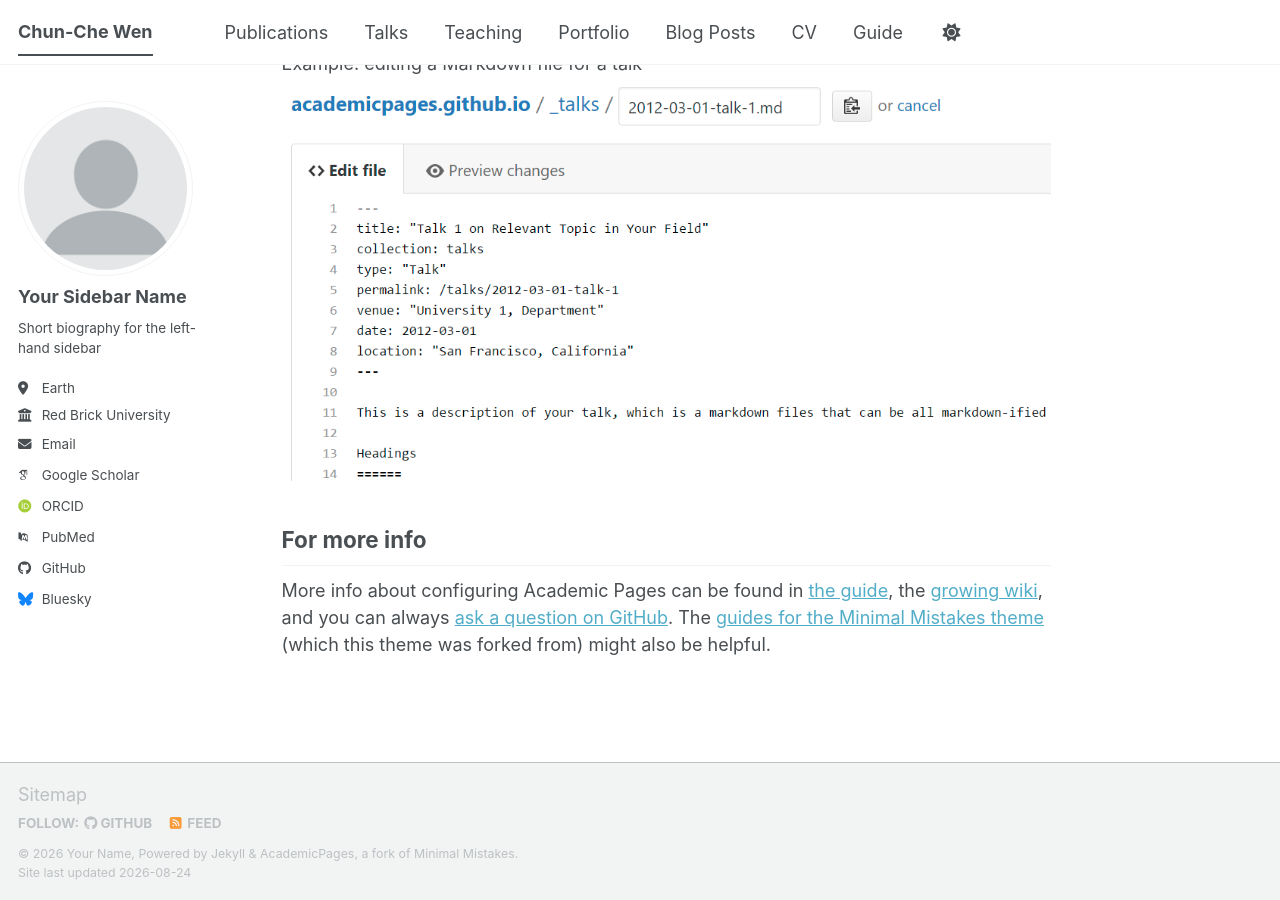
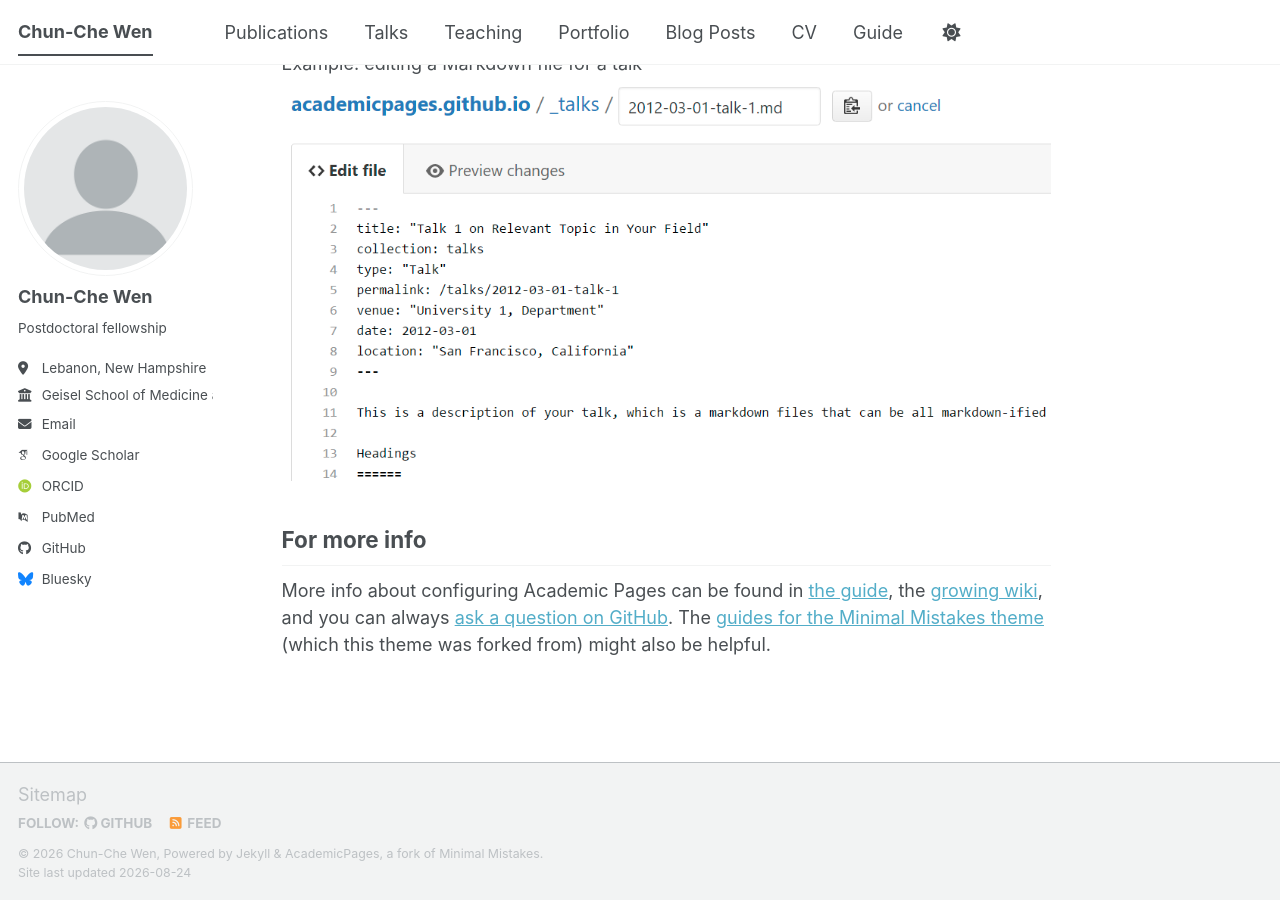
Before and after one commit to chunchewen/chunchewen, a Jekyll site: the page built from _pages/about.md, in a window 1280 px wide and 900 px high, scrolled down 2720 px. Built offline with Jekyll 4.4.1, drawn with Linux system fonts in a browser that asks for light colours; some web fonts are replaced; a script bundle is joined from its source files by our own code; library files that are not in the unit come from our copies.

Commit message:
Update _config.yml

```diff
--- a/_config.yml
+++ b/_config.yml
@@ -11,7 +11,7 @@ locale                   : "en-US"
 site_theme               : "default" # The available themes options are "default", "air", "sunrise", "mint", "dirt" and "contrast"
 title                    : "Chun-Che Wen"
 title_separator          : "-"
-name                     : &name "Your Name"
+name                     : &name "Chun-Che Wen"
 description              : &description "Your Name's academic portfolio"   # Update this with a general description of your site, this is the default if not overridden by a page
 url                      : https://academicpages.github.io # The base hostname & protocol for your site e.g. "https://[your GitHub username].github.io",
                                                            # or if you already have some other page hosted on Github then use "https://[your GitHub username].github.io/[Your Repo Name]"
@@ -24,13 +24,13 @@ repository               : "academicpages/academicpages.github.io"
 author:
   # Biographic information
   avatar           : "profile.png"
-  name             : "Your Sidebar Name"
+  name             : "Chun-Che Wen"
   pronouns         : # example: "she/her"
-  bio              : "Short biography for the left-hand sidebar"
-  location         : "Earth"
-  employer         : "Red Brick University"
+  bio              : "Postdoctoral fellowship"
+  location         : "Lebanon, New Hampshire"
+  employer         : "Geisel School of Medicine at Dartmouth College"
   uri              : # URL
-  email            : "none@example.org"
+  email            : "chun-che.wen@dartmouth.edu"
 
   # Academic websites
   academia         : # URL
```
